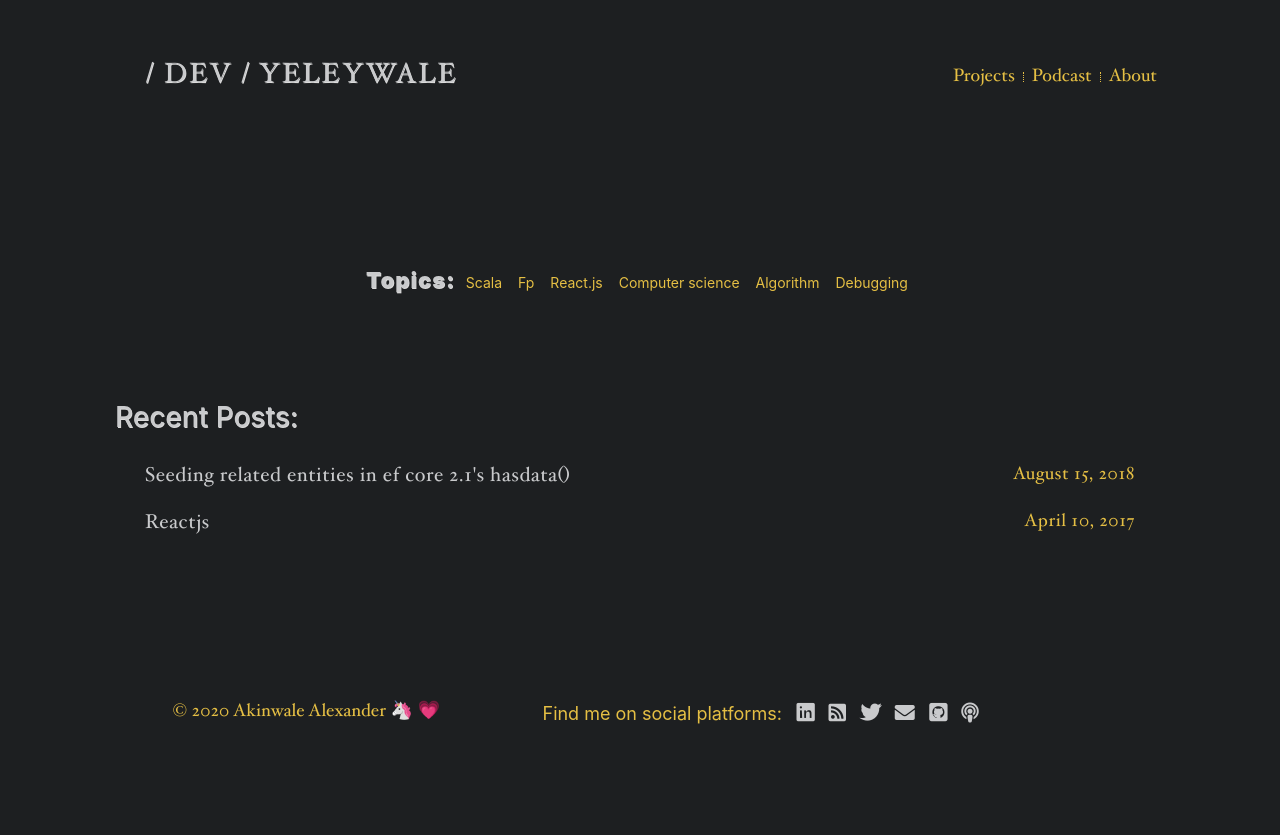
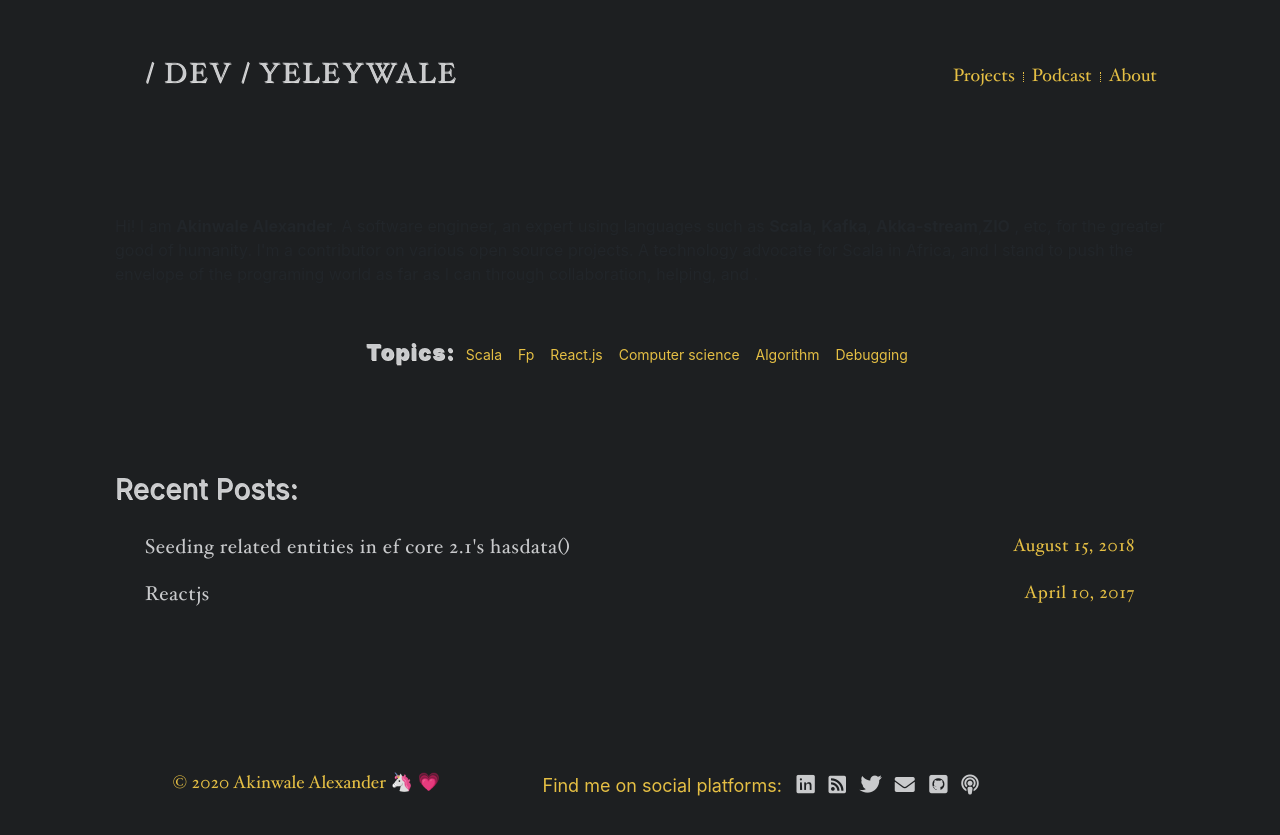
Before and after one commit to yeleywale/yeleywale.github.io, a Jekyll site: the page built from index.html, in a window 1280 px wide. Shown: the top 835 px of the page. Built offline with Jekyll 4.4.1, drawn with Linux system fonts in a browser that asks for light colours; nearby versions of some CDN libraries.

Commit message:
Add a section for short-bio

```diff
--- a/index.html
+++ b/index.html
@@ -13,7 +13,11 @@ layout: default
 );
 </script>
 
-<div class="tags">
+<div class="container short-bio">
+  Hi! I am <strong>Akinwale Alexander</strong>. A software engineer, an expert using languages such as <strong>Scala</strong>, <strong>Kafka</strong>, <strong>Akka-stream</strong>,<strong>ZIO</strong> , etc, for the greater good of humanity. I'm a contributor on various open source projects. A technology advocate for Scala in Africa, and I stand to push the envelope of the programing world as far as I can through collaboration, helping, and .
+</div>
+
+<div class="tags container">
   <span class="topics">Topics:</span>
   {% for tag in site.data.tags %}
 	  <a href="/tags/{{ tag.name }}"> {{ tag.name | capitalize}} </a>
```
